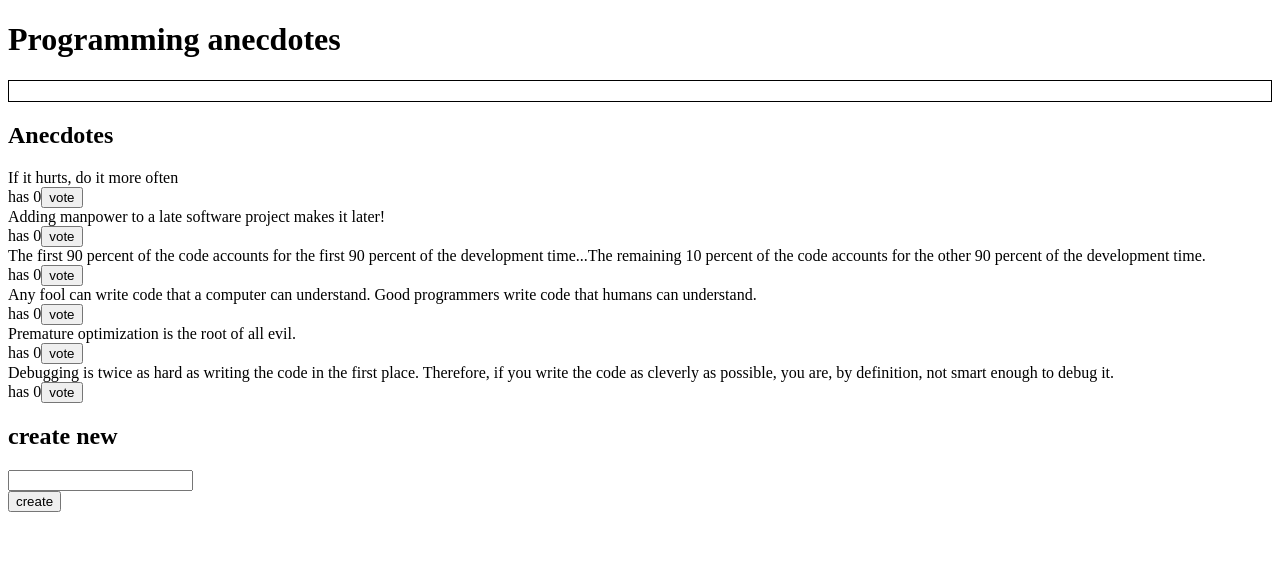
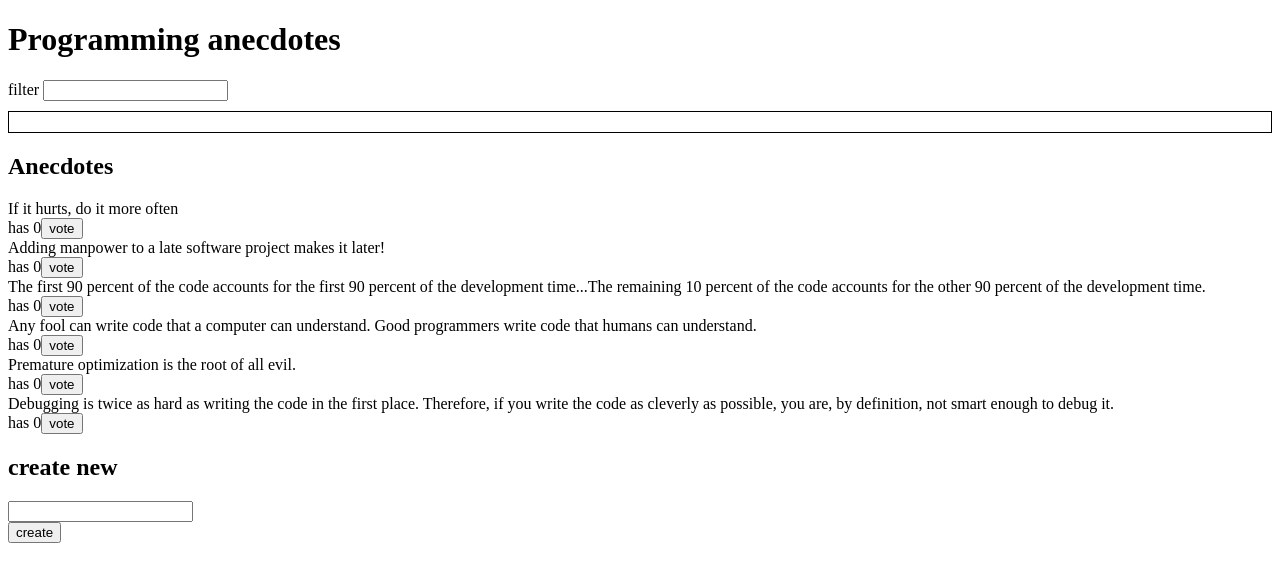
Before and after one commit to pekoe09/fullstack, a React (Create React App) app in the folder osa6_harj_1-23/: page / in a window 1280 px wide. Shown: the top 582 px of the page. Built offline with nearby package versions, Linux system fonts and the light colour scheme.

Commit message:
Tehtävä 6.5

```diff
--- a/osa6_harj_1-23/src/App.js
+++ b/osa6_harj_1-23/src/App.js
@@ -2,6 +2,7 @@
 import Notification from './components/Notification'
 import AnecdoteForm from './components/AnecdoteForm'
 import AnecdoteList from './components/AnecdoteList'
+import Filter from './components/Filter'
 
 class App extends React.Component {
 
@@ -9,6 +10,7 @@
     return (
       <div>
         <h1>Programming anecdotes</h1>
+        <Filter store={this.props.store} />
         <Notification store={this.props.store} />
         <AnecdoteList store={this.props.store} />
         <AnecdoteForm store={this.props.store} />
--- a/osa6_harj_1-23/src/components/AnecdoteForm.js
+++ b/osa6_harj_1-23/src/components/AnecdoteForm.js
@@ -12,7 +12,7 @@
 
     this.props.store.dispatch(notificationSetting(`you added '${content}'`))
     setTimeout(() => {
-      this.props.store.dispatch(notificationClearing)
+      this.props.store.dispatch(notificationClearing())
     }, 5000)
   }
   render() {
--- a/osa6_harj_1-23/src/components/AnecdoteList.js
+++ b/osa6_harj_1-23/src/components/AnecdoteList.js
@@ -12,11 +12,14 @@
   }
 
   render() {
-    const anecdotes = this.props.store.getState().anecdotes
+    const { anecdotes, filter } = this.props.store.getState()
     return (
       <div>
         <h2>Anecdotes</h2>
-        {anecdotes.sort((a, b) => b.votes - a.votes).map(anecdote =>
+        {anecdotes
+          .sort((a, b) => b.votes - a.votes)
+          .filter(anecdote => anecdote.content.toLowerCase().includes(filter))
+          .map(anecdote =>
             <div key={anecdote.id}>
               <div>
                 {anecdote.content}
--- /dev/null
+++ b/osa6_harj_1-23/src/components/Filter.js
@@ -0,0 +1,21 @@
+import React from 'react'
+import { filterSetting } from '../reducers/filterReducer'
+
+class Filter extends React.Component {
+  handleChange = (event) => {
+    this.props.store.dispatch(filterSetting(event.target.value))
+  }
+  render() {
+    const style = {
+      marginBottom: 10
+    }
+
+    return (
+      <div style={style}>
+        filter <input onChange={this.handleChange} />
+      </div>
+    )
+  }
+}
+
+export default Filter
--- /dev/null
+++ b/osa6_harj_1-23/src/reducers/filterReducer.js
@@ -0,0 +1,17 @@
+const filterReducer = (store = '', action) => {
+  switch (action.type) {
+    case 'APPLY':
+      return action.filter
+    default:
+      return store
+  }
+}
+
+export const filterSetting = (filter) => {
+  return {
+    type: 'APPLY',
+    filter: filter.toLowerCase()
+  }
+}
+
+export default filterReducer
--- a/osa6_harj_1-23/src/store.js
+++ b/osa6_harj_1-23/src/store.js
@@ -1,10 +1,12 @@
 import { createStore, combineReducers } from 'redux'
 import anecdoteReducer from './reducers/anecdoteReducer'
 import notificationReducer from './reducers/notificationReducer'
+import filterReducer from './reducers/filterReducer'
 
 const reducer = combineReducers({
   anecdotes: anecdoteReducer,
-  notification: notificationReducer
+  notification: notificationReducer,
+  filter: filterReducer
 })
 
 const store = createStore(reducer)
```
Lines whose indentation alone changed are shown as unchanged.
